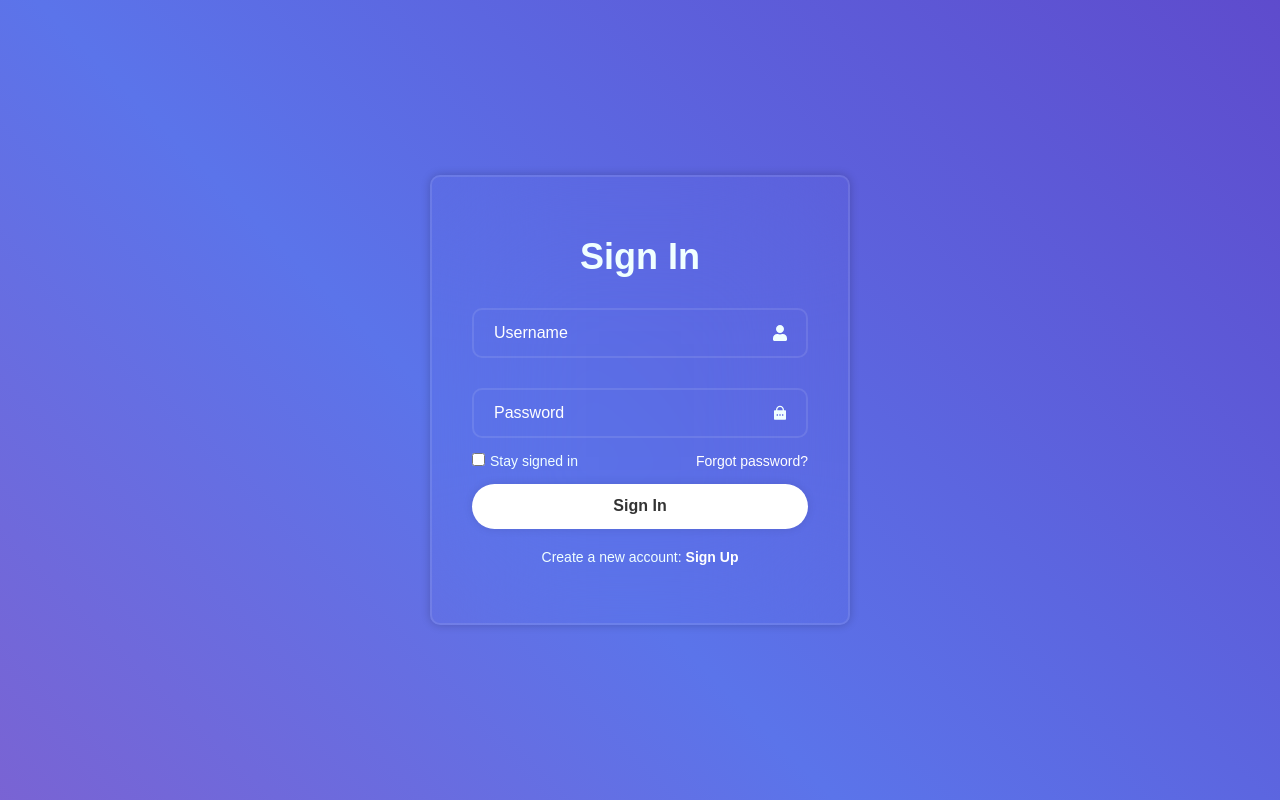
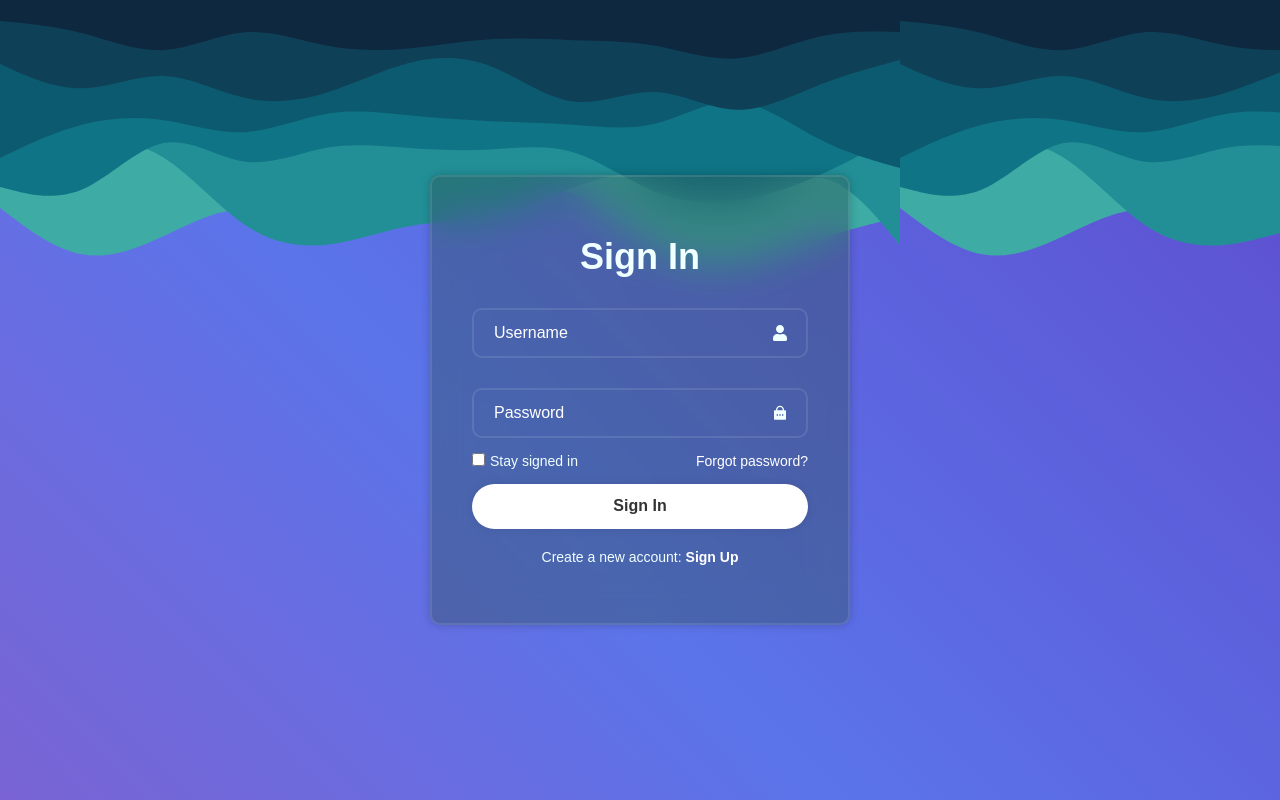
Before and after one commit to xAp0110x/E-commerce-React, a React (Create React App) app in the folder e-commerce-project/: page / in a window 1280 px wide. Built offline with nearby package versions, Linux system fonts and the light colour scheme.

Commit message:
Design added

```diff
--- a/e-commerce-project/src/Components/SignInUp/SignInUp.jsx
+++ b/e-commerce-project/src/Components/SignInUp/SignInUp.jsx
@@ -18,6 +18,10 @@ const SignInUp = () => {
 
     return (
         <div className="sign-in-up-body">
+
+            {/* Waves */}
+            <div className="waves-layer"></div>
+
             <div className={`sign-in-up-wrapper${action}`}>
                 {/* sign in form */}
                 <div className="form-block signin">
--- a/e-commerce-project/src/Styles/SignInUp.css
+++ b/e-commerce-project/src/Styles/SignInUp.css
@@ -6,6 +6,7 @@
     background: linear-gradient(45deg, #6f44bf, #a64bb2, #5B74EA, #6030B9);
     background-size: 300% 300%;
     animation: color 12s ease-in-out infinite;
+    position: relative;
 }
 @keyframes color{
     0%{
@@ -19,6 +20,14 @@
     }
 }
 
+.waves-layer{
+    position: absolute;
+    top: 0;
+    width: 100%;
+    height: 600px;
+    background-image: url('../Assets/layered-waves-haikei.svg');
+}
+
 .sign-in-up-wrapper{
     display: flex;
     align-items: center;
@@ -26,9 +35,9 @@
     width: 420px;
     height: 450px;
     border-radius: 10px;
-    background-color: transparent;
+    background-color: rgba(47, 79, 79, 0.381);
     border: 2px solid rgba(255, 255, 255, .1);
-    backdrop-filter: blur(70px);
+    backdrop-filter: blur(20px);
     box-shadow: 0 0 10px rgba(0, 0, 0, .2);
     color: azure;
     overflow: hidden;
```
Also changed, not shown: e-commerce-project/src/Assets/layered-waves-haikei.svg (added).
